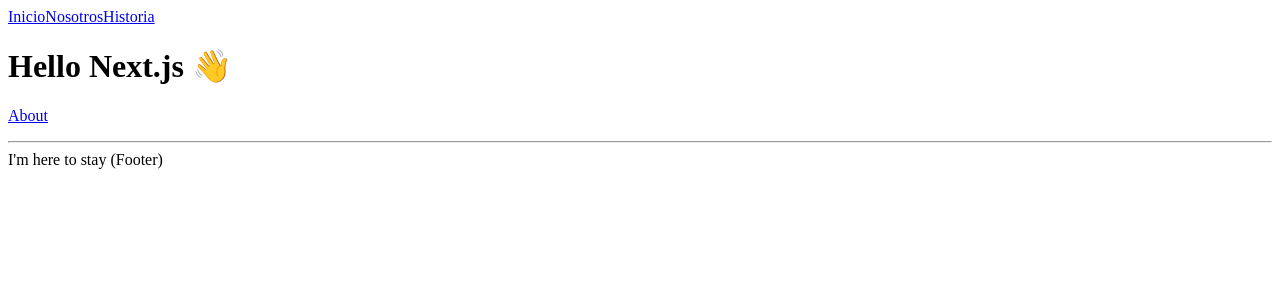
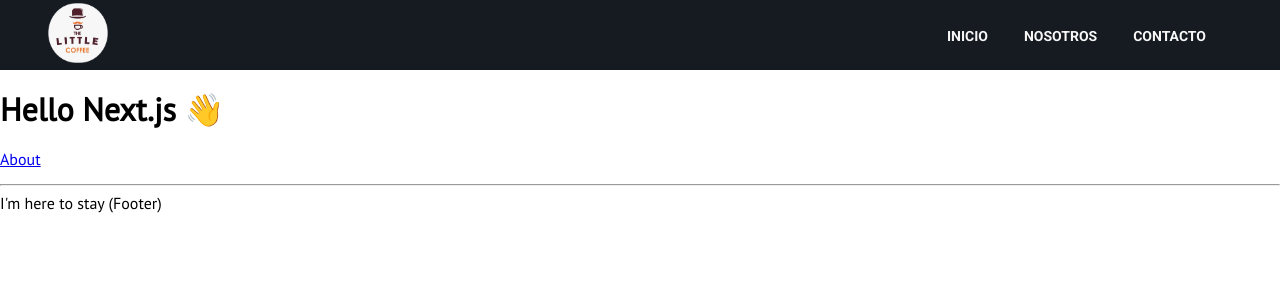
Before and after one commit to erickArita/litle-coffe, a Next.js app: page / in a window 1280 px wide. Shown: the top 300 px of the page. Built offline with nearby package versions, Linux system fonts and the light colour scheme.

Commit message:
inicio de header

```diff
--- a/components/Layout/index.tsx
+++ b/components/Layout/index.tsx
@@ -7,7 +7,6 @@
   children?: ReactNode
   title?: string
 }
-
 function Layout({ children, title = 'This is the default title' }: Props) {
   return (
     <div>
@@ -15,7 +14,7 @@
         <title>{title}</title>
         <meta charSet="utf-8" />
         <meta name="viewport" content="initial-scale=1.0, width=device-width" />
-        <link rel="icon" href="/logo.jpg"/>
+        <link rel="icon" href="/logo.webp" />
       </Head>
       <header>
         <Navbar />
--- a/components/Navbar/index.tsx
+++ b/components/Navbar/index.tsx
@@ -1,20 +1,65 @@
 import Link from "next/link";
+import Image from 'next/image'
 
 export default function Navbar() {
   return (
     <>
-      <nav>
-        <Link href="/">
-          Inicio
-        </Link>
-        <Link href="/nosotros">
-          Nosotros
-        </Link>
-        <Link href="/historia">
-          Historia
-        </Link>
+      <nav className='nav'>
+        <div className="logo">
+          <Image
+            src="/logo.webp"
+            height={60}
+            width={60}
+            alt="logo"
+          />
+        </div>
+        <ul className="links">
+          <li className='link'>
+            <Link href="/">
+              <a>inicio</a>
+            </Link>
+          </li>
+          <li className='link'>
+            <Link href="/nosotros"  >
+              <a>nosotros</a>
+            </Link>
+          </li>
+          <li className='link'>
+            <Link href="/contacto">
+              <a>contacto</a>
+            </Link>
+          </li>
+        </ul>
       </nav>
-
+      <style jsx>{`
+        .nav{
+          display:flex;
+          height:70px;
+          justify-content: space-between;
+          align-items: center;
+          padding: 0 3rem;
+          background-color: var(--dark);
+        }
+        .links{
+          display: flex;
+        }
+        .link{
+          list-style: none;
+          margin-right: 1rem;
+          color:var(--white);
+          background-color:var(--dark);
+          border-radius: 40px;
+          padding: 7px 10px;
+        }
+        .link a {
+          text-decoration: none;
+          text-transform: uppercase;
+          font-family: var(--roboto);
+          font-weight: 700;
+          font-size: 14px;
+          color:var(--grey);
+        }
+      `}</style>
     </>
   )
 }
--- a/package.json
+++ b/package.json
@@ -9,6 +9,7 @@
   },
   "dependencies": {
     "next": "latest",
+    "normalize.css": "^8.0.1",
     "react": "^17.0.1",
     "react-dom": "^17.0.1"
   },
--- /dev/null
+++ b/pages/_app.tsx
@@ -0,0 +1,16 @@
+import { FC } from 'react'
+import 'normalize.css'
+import '../styles/globals.css'
+import Layout from '../components/Layout'
+type ss = {
+  Component: FC<any>
+  pageProps: any[]
+}
+export default function MyApp({ Component, pageProps }: ss) {
+
+  return (
+    <Layout>
+      <Component {...pageProps} />
+    </Layout>
+  )
+}
--- a/pages/index.tsx
+++ b/pages/index.tsx
@@ -1,16 +1,15 @@
 import Link from 'next/link'
-import Layout from '../components/Layout'
 
 function IndexPage() {
   return (
-    <Layout title='Litle Coffee'>
+    <>
       <h1>Hello Next.js 👋</h1>
       <p>
         <Link href="/nosotros">
           About
         </Link>
       </p>
-    </Layout>
+    </>
   )
 }
 
--- a/pages/nosotros/index.tsx
+++ b/pages/nosotros/index.tsx
@@ -1,10 +1,9 @@
 import Link from 'next/link'
-import Layout from '../../components/Layout'
 
 function AboutPage() {
 
   return (
-    <Layout>
+    <>
       <h1>About</h1>
       <p>This is the about page</p>
       <p>
@@ -12,7 +11,7 @@
           <a>Go home</a>
         </Link>
       </p>
-    </Layout>
+    </>
   )
 }
 
--- a/styles/globals.css
+++ b/styles/globals.css
@@ -0,0 +1,13 @@
+@import url('https://fonts.googleapis.com/css2?family=PT+Sans&display=swap');
+@import url('https://fonts.googleapis.com/css2?family=Roboto:ital,wght@0,400;0,500;0,700;1,300&display=swap');
+:root{
+  --dark:#161b22;
+  --pink-ligth:#50202c;
+  --orange:#f36a26;
+  --orange-ligth:#f67218;
+  --grey:#f7f7f7;
+  --white:#ffffff;
+  --trasparent:trasparent;
+  font-family: 'PT Sans', sans-serif;
+  --roboto:'Roboto', sans-serif;
+}
--- a/tsconfig.json
+++ b/tsconfig.json
@@ -26,6 +26,7 @@
   ],
   "include": [
     "**/*.ts",
+    "**/*.js",
     "**/*.tsx"
-  ]
+, "pages/_app.tsx"  ]
 }
```
Also changed, not shown: components/Header/index.js (added, +14 -0 lines), public/logo.webp (added), 1 other file (tests, documents, lock files or other folders).
